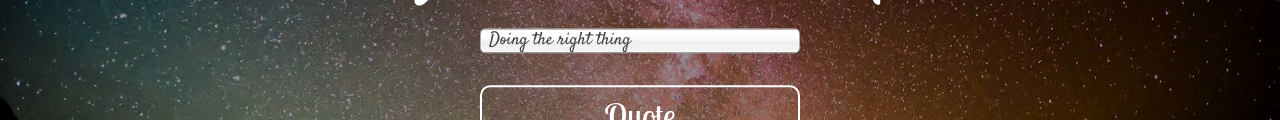
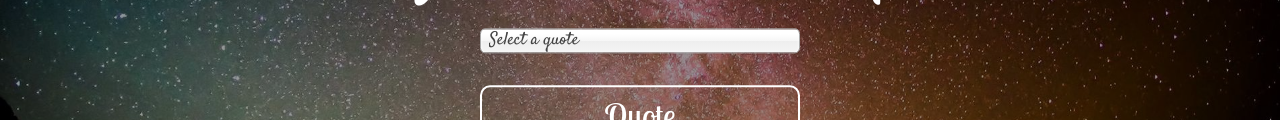
Before and after one commit to cee-chen/gwc-quote-generator, a plain HTML site: page index.html in a window 1280 px wide. Shown: the part 353-473 px from the top of the page. Drawn offline with nearby package versions, Linux system fonts and the light colour scheme.

Commit message:
Respond to Rachel's comments

```diff
--- a/index.html
+++ b/index.html
@@ -17,7 +17,7 @@
 		</h1>
 
 		<select id="dropdown" class="wide">
-			<option>Doing the right thing</option>
+			<option>Select a quote</option>
 			<optgroup label="Movie Quotes">
 				<option>Star Wars</option>
 				<option>Guardians of the Galaxy 2</option>
```
